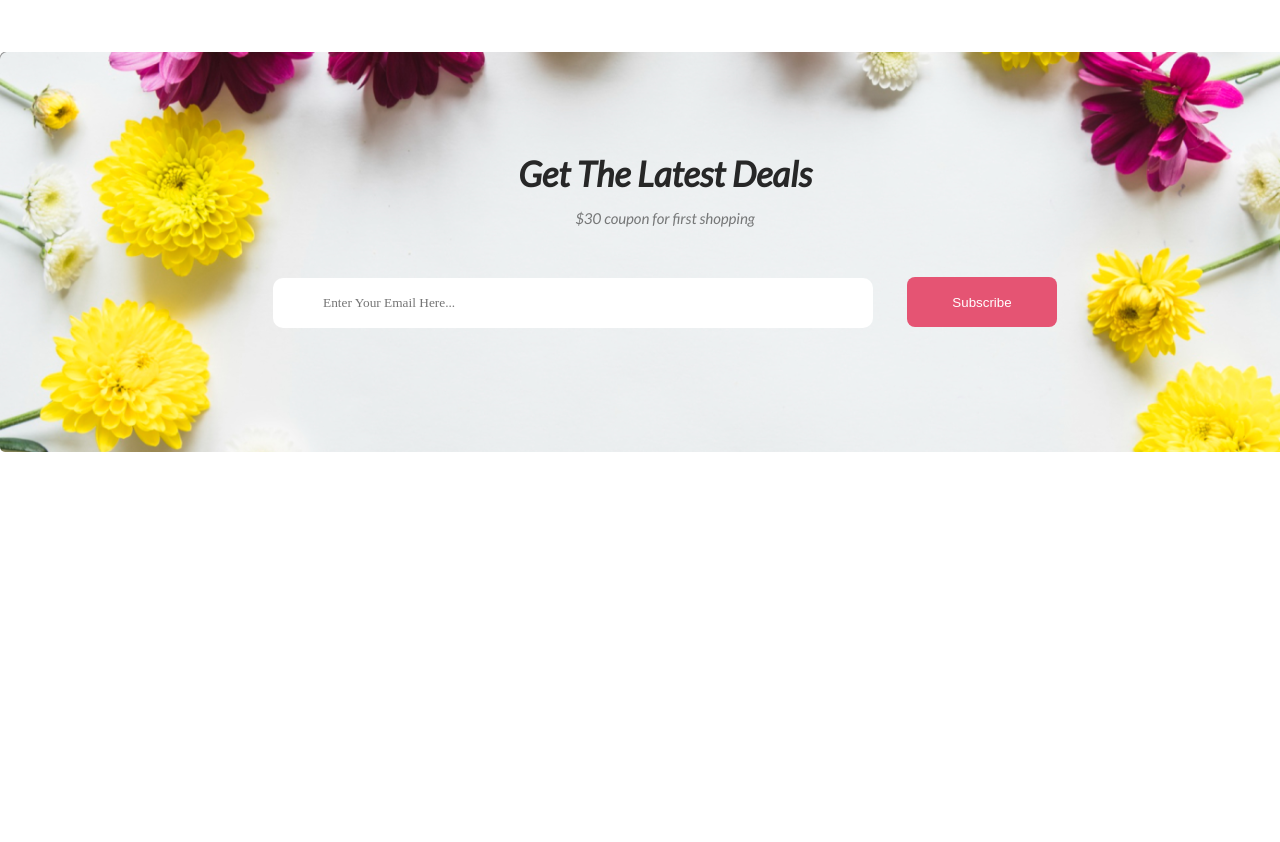
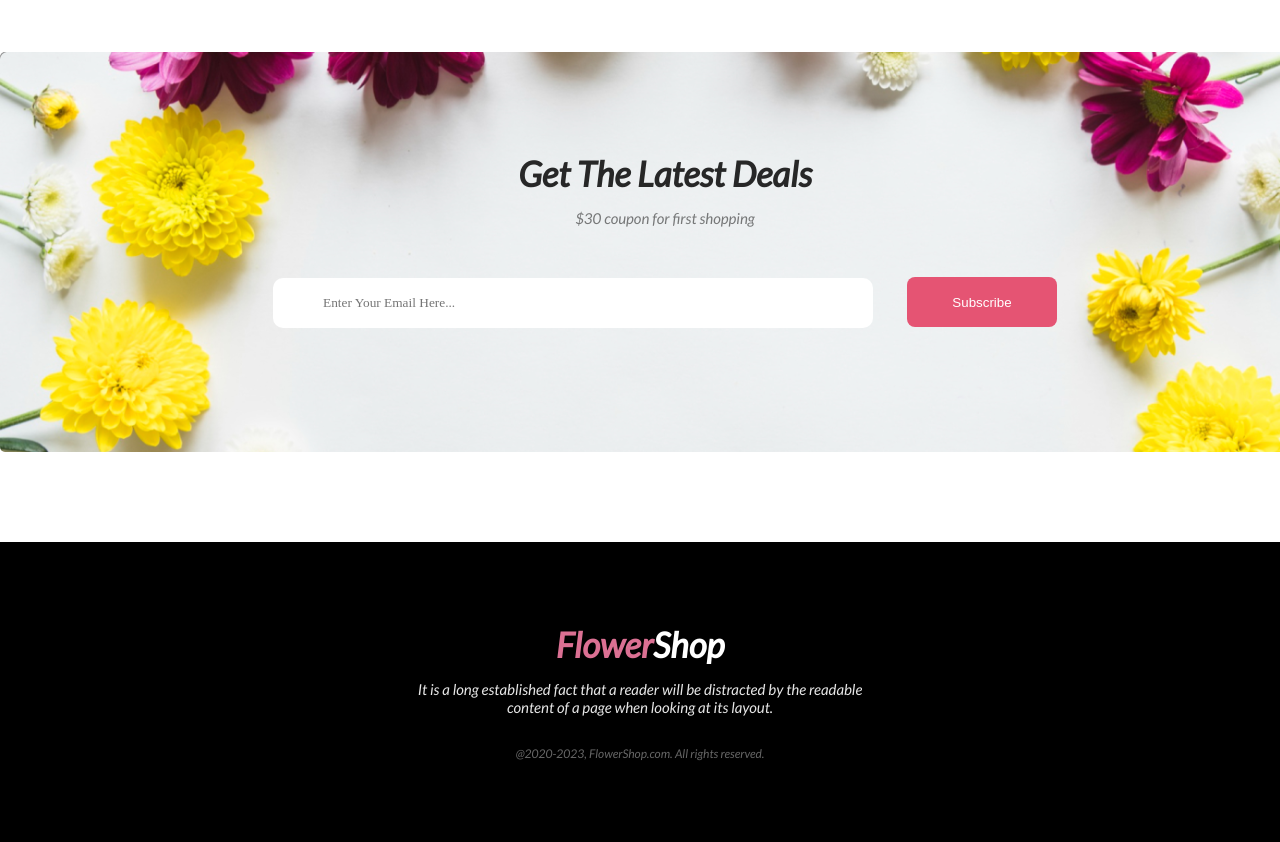
Before and after one commit to samio11/Assignment01_Programming_Hero_web, a plain HTML site: page index.html in a window 1280 px wide. Shown: the part 2863-3705 px from the top of the page. Before the commit the page ends 3355 px from the top, so only its background shows below. Drawn offline with Linux system fonts and the light colour scheme.

Commit message:
Fotter All part added

```diff
--- a/Style/Flower.css
+++ b/Style/Flower.css
@@ -259,3 +259,43 @@ input[type="email"]
     border-radius: 10px;
     border: 0px;
 }
+
+.foot_container{
+    width: 100vw;
+    height: 300px;
+    margin-top: 50px;
+    background-color: black;
+    color: white;
+    display: flex;
+    justify-content: center;
+    align-items: center;
+    text-align: center;
+}
+
+.foot_write > h2{
+    color: white;
+font-family: Lato;
+font-size: 35px;
+font-style: normal;
+font-weight: 800;
+line-height: normal;
+margin-bottom: 15px;
+}
+
+.foot_write > h6{
+    color: rgba(255, 255, 255, 0.90);
+    font-family: Lato;
+    font-size: 15px;
+    font-style: normal;
+    font-weight: 400;
+    margin-bottom: 30px;
+}
+
+.foot_write > p{
+    color: rgba(255, 255, 255, 0.40);
+font-family: Lato;
+font-size: 12px;
+font-style: normal;
+font-weight: 400;
+line-height: normal;
+}
--- a/index.html
+++ b/index.html
@@ -105,10 +105,15 @@
                 </form>
             </div>
          </section>
-
     </main>
     <footer>
-
+        <div class="foot_container">
+            <div class="foot_write">
+                <h2><span class="offer">Flower</span>Shop</h2>
+                <h6>It is a long established fact that a reader will be distracted by the readable <br> content of a page when looking at its layout.</h6>
+                <p>@2020-2023, FlowerShop.com. All rights reserved.</p>
+            </div>
+        </div>
     </footer>
 </body>
 
```
